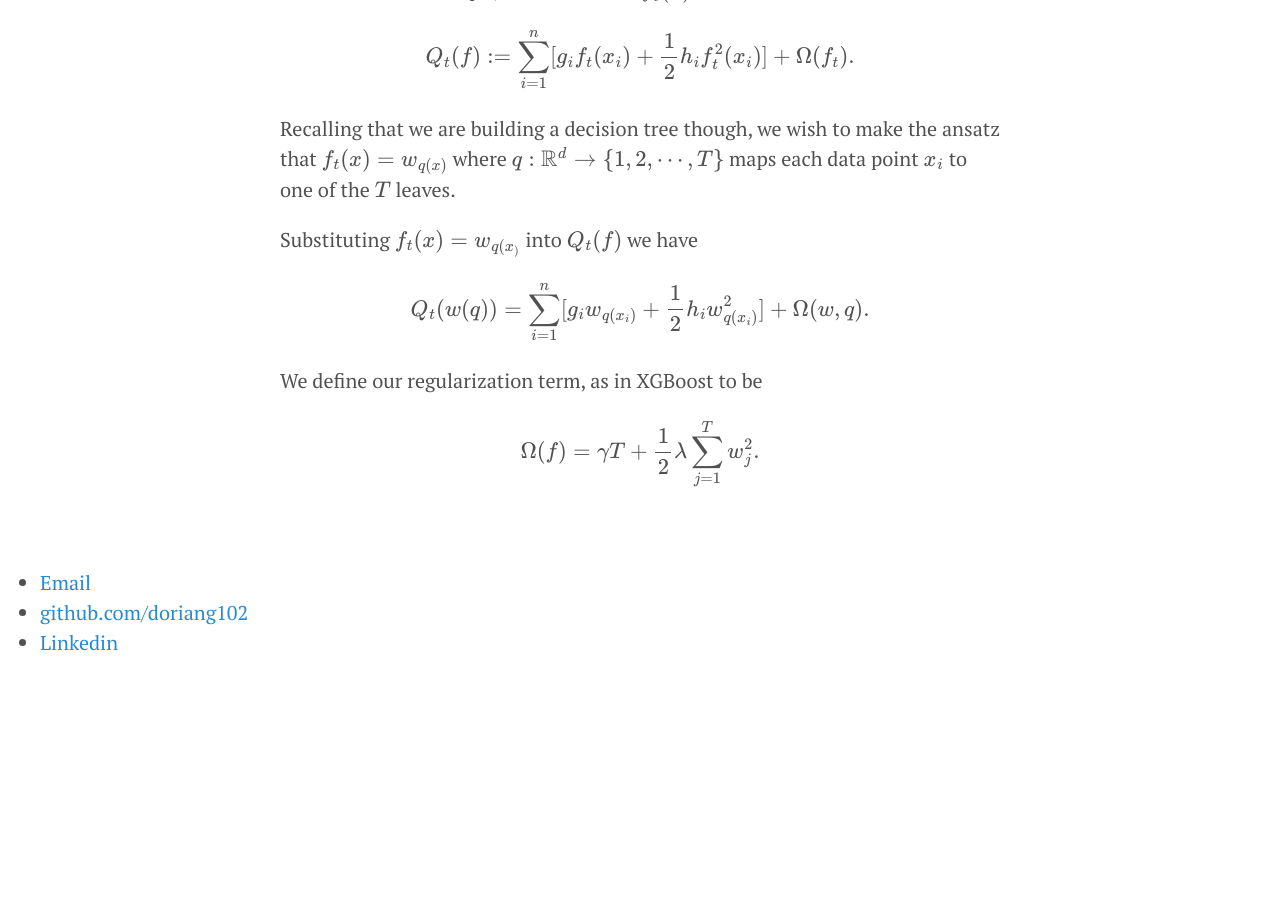
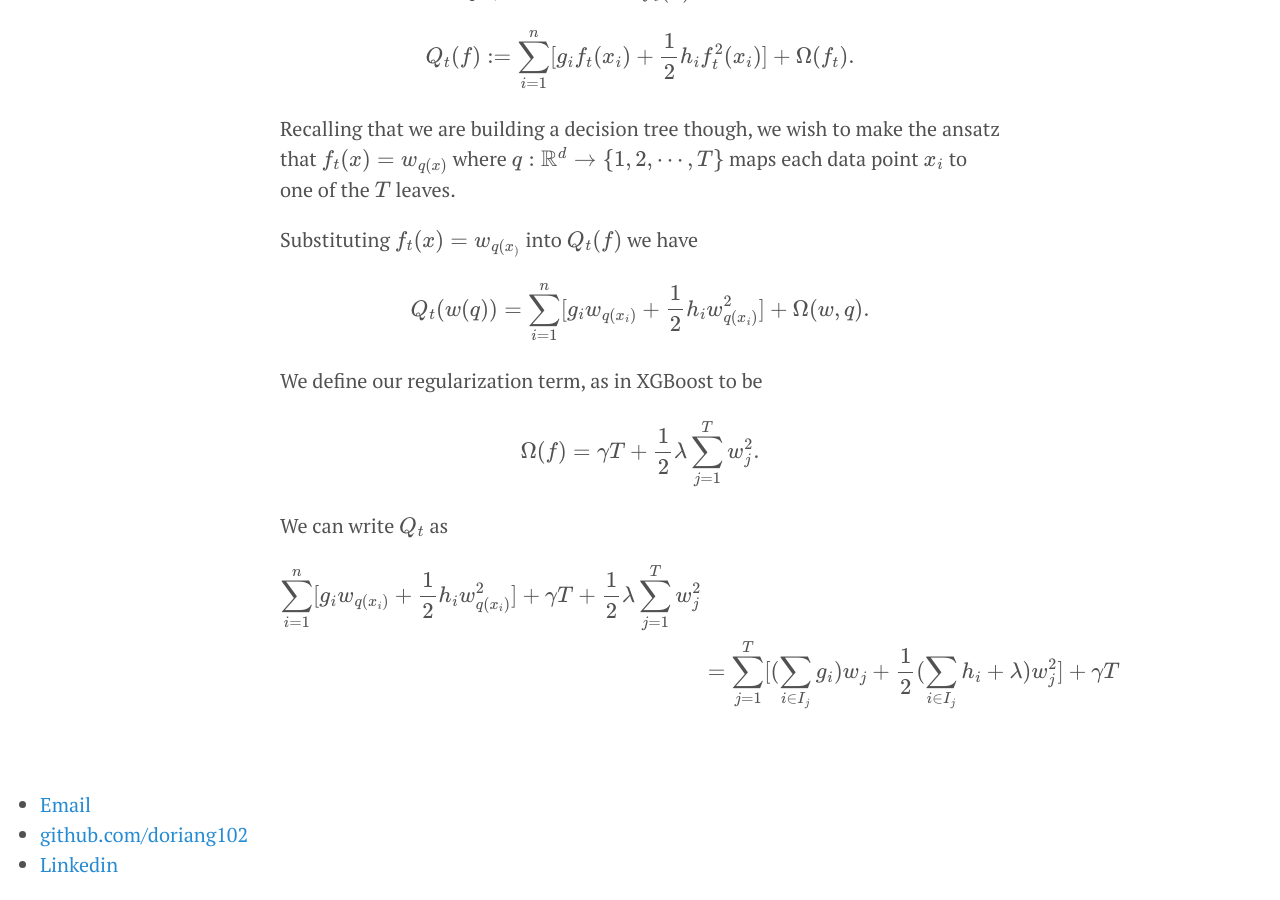
Before and after one commit to doriang102/doriang102.github.io, a Jekyll site: the page built from _posts/2017-10-15-Introduction-To-Ensemble-Methods.md, in a window 1280 px wide and 900 px high, scrolled down 10467 px. Built offline with Jekyll 4.4.1, drawn with Linux system fonts in a browser that asks for light colours; our own code applies the rules of GitHub Pages for plain Markdown files; formulas are drawn with MathJax 3; before the commit the page ends 11145 px from its top, so only the background shows below that.

Commit message:
Update 2017-10-15-Introduction-To-Ensemble-Methods.md

```diff
--- a/_posts/2017-10-15-Introduction-To-Ensemble-Methods.md
+++ b/_posts/2017-10-15-Introduction-To-Ensemble-Methods.md
@@ -272,3 +272,11 @@ We define our regularization term, as in XGBoost to be
 $$
 \Omega(f) = \gamma T + \frac{1}{2}\lambda \sum_{j=1}^T w_j^2.
 $$
+
+We can write $$Q_t$$ as
+
+$$
+\begin{split} \sum_{i=1}^n [g_i w_{q(x_i)} + \frac{1}{2} h_i w_{q(x_i)}^2] + \gamma T + \frac{1}{2}\lambda \sum_{j=1}^T w_j^2\\
+&= \sum^T_{j=1} [(\sum_{i\in I_j} g_i) w_j + \frac{1}{2} (\sum_{i\in I_j} h_i + \lambda) w_j^2 ] + \gamma T
+\end{split}
+$$
```
